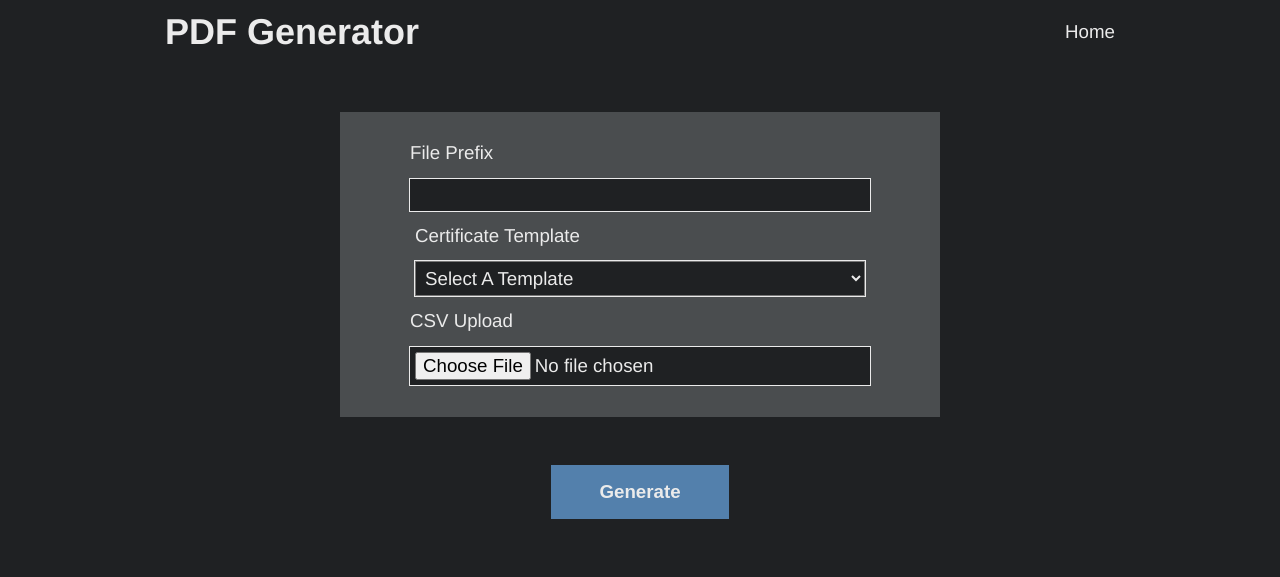
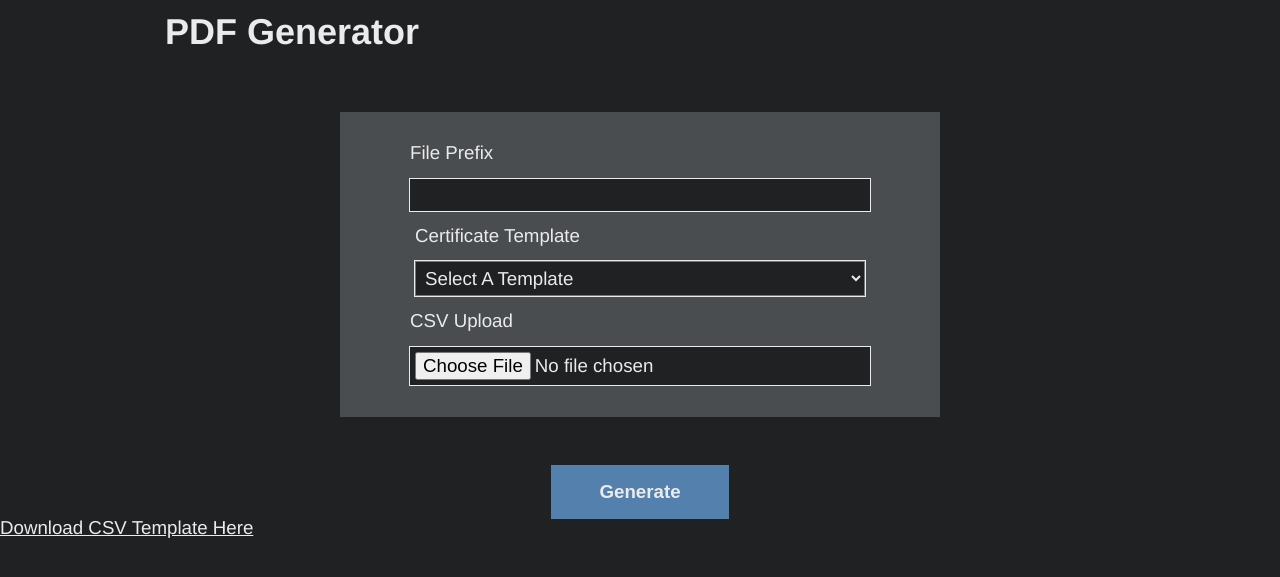
Before and after one commit to KRBYdesign/pdf-certificate-generator, a PHP site: page / in a window 1280 px wide. Shown: the top 577 px of the page. Run offline with PHP 8.4, Linux system fonts and the light colour scheme.

Commit message:
removed home link from nav and added csv template download

```diff
--- a/includes/header.php
+++ b/includes/header.php
@@ -3,7 +3,7 @@
         <h1 class="text-logo">PDF Generator</h1>
 
         <nav class="menu">
-            <a href="./index.php" class="copy link">Home</a>
+<!--            <a href="./index.php" class="copy link">Home</a>-->
         </nav>
     </div>
 </header>
--- a/index.php
+++ b/index.php
@@ -53,6 +53,8 @@ try {
             <button type="button" class="button button-primary" id="config-submit">Generate</button>
         </div>
 
+        <a href="" id="csv-download" class="copy">Download CSV Template Here</a>
+
         <script src="index.js"></script>
     </body>
 </html>
--- a/src/styles/main.css
+++ b/src/styles/main.css
@@ -116,3 +116,8 @@ header {
     justify-content: center;
     column-gap: 3rem;
 }
+
+#csv-download {
+    text-decoration: underline;
+    margin: 2rem auto;
+}
```
